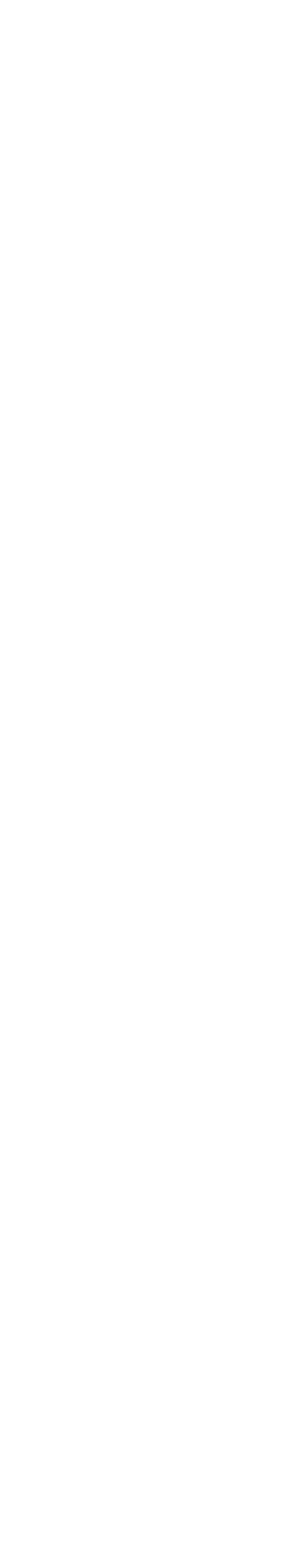
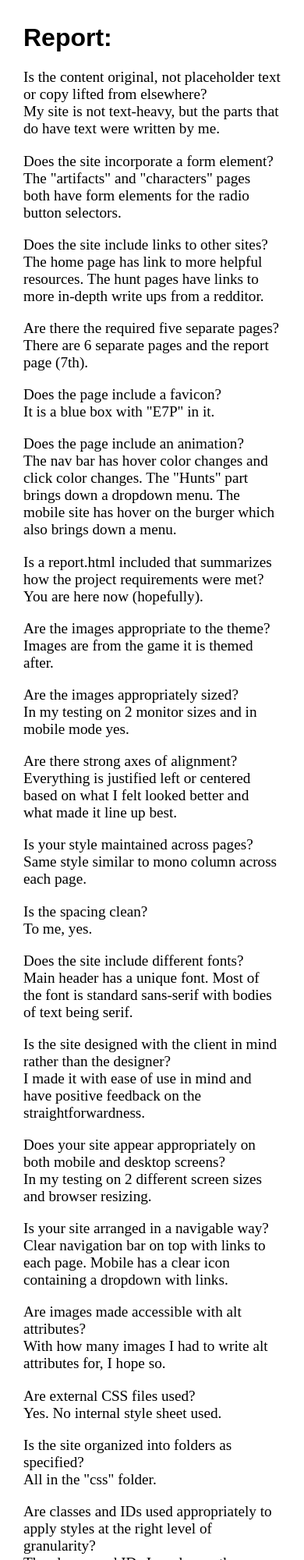
Before and after one commit to madisowo/347p1, a plain HTML site: page html/report.html in a window 390 px wide. Shown: the top 2000 px of the page at 78% size. Before the commit the page ends 844 px from the top, so only its background shows below. Drawn offline with Linux system fonts and the light colour scheme.

Commit message:
Minor fixes

```diff
--- a/css/artifacts.css
+++ b/css/artifacts.css
@@ -162,7 +162,7 @@ color: rgb(225, 225, 225);
 margin-top: auto;
 }
 
-#cat {
+#arts {
 display: flex;
 flex-direction: row;
 flex-wrap: wrap;
--- a/css/characters.css
+++ b/css/characters.css
@@ -176,7 +176,7 @@ border: darkslateblue solid;
 border-radius: 10px;
 }
 
-#cat {
+#chars {
 display: flex;
 flex-direction: row;
 flex-wrap: wrap;
--- a/html/report.html
+++ b/html/report.html
@@ -3,10 +3,194 @@
 <head>
     <meta charset="UTF-8">
     <meta name="viewport" content="width=device-width, initial-scale=1.0">
+    <link rel="icon" type="image/ico" href="../images/favicon.ico">
     <title>347 P1 Report</title>
 </head>
+
+<style>
+    body {
+        margin: 30px;
+    }
+
+    h1 {
+        font-family: sans-serif;
+    }
+
+    p {
+        font-size: 1.2em;
+    }
+</style>
+
 <body>
+    <h1>Report:</h1>
 
+    <p>
+        Is the content original, not placeholder text or copy lifted from elsewhere?
+        <br>
+        My site is not text-heavy, but the parts that do have text were written by me.
+    </p>
+
+    <p>
+        Does the site incorporate a form element?
+        <br>
+        The "artifacts" and "characters" pages both have form elements for the radio button selectors.
+    </p>
+
+    <p>
+        Does the site include links to other sites?
+        <br>
+        The home page has link to more helpful resources. The hunt pages have links to more in-depth write ups from a redditor.
+    </p>
+
+    <p>
+        Are there the required five separate pages?
+        <br>
+        There are 6 separate pages and the report page (7th).
+    </p>
+
+    <p>
+        Does the page include a favicon?
+        <br>
+        It is a blue box with "E7P" in it.
+    </p>
+
+    <p>
+        Does the page include an animation?
+        <br>
+        The nav bar has hover color changes and click color changes. The "Hunts" part brings down a dropdown menu. The mobile site has hover on the burger which also brings down a menu.
+    </p>
+
+    <p>
+        Is a report.html included that summarizes how the project requirements were met?
+        <br>
+        You are here now (hopefully).
+    </p>
+
+    <p>
+        Are the images appropriate to the theme?
+        <br>
+        Images are from the game it is themed after.
+    </p>
+
+    <p>
+        Are the images appropriately sized?
+        <br>
+        In my testing on 2 monitor sizes and in mobile mode yes.
+    </p>
+
+    <p>
+        Are there strong axes of alignment?
+        <br>
+        Everything is justified left or centered based on what I felt looked better and what made it line up best.
+    </p>
+
+    <p>
+        Is your style maintained across pages?
+        <br>
+        Same style similar to mono column across each page.
+    </p>
+
+    <p>
+        Is the spacing clean?
+        <br>
+        To me, yes.
+    </p>
+
+    <p>
+        Does the site include different fonts?
+        <br>
+        Main header has a unique font. Most of the font is standard sans-serif with bodies of text being serif.
+    </p>
+
+    <p>
+        Is the site designed with the client in mind rather than the designer?
+        <br>
+        I made it with ease of use in mind and have positive feedback on the straightforwardness.
+    </p>
+
+    <p>
+        Does your site appear appropriately on both mobile and desktop screens?
+        <br>
+        In my testing on 2 different screen sizes and browser resizing.
+    </p>
+
+    <p>
+        Is your site arranged in a navigable way?
+        <br>
+        Clear navigation bar on top with links to each page. Mobile has a clear icon containing a dropdown with links.
+    </p>
+
+    <p>
+        Are images made accessible with alt attributes?
+        <br>
+        With how many images I had to write alt attributes for, I hope so.
+    </p>
+
+    <p>
+        Are external CSS files used?
+        <br>
+        Yes. No internal style sheet used.
+    </p>
+
+    <p>
+        Is the site organized into folders as specified?
+        <br>
+        All in the "css" folder.
+    </p>
+
+    <p>
+        Are classes and IDs used appropriately to apply styles at the right level of granularity?
+        <br>
+        The classes and IDs I used were the easiest way for me to style what I want. So to me, yes.
+    </p>
+
+    <p>
+        Are selectors used appropriately?
+        <br>
+        I hope so. Like the last one, it doesn't seem like this one is up to me to decide.
+    </p>
+
+    <p>
+        Are lowercase filenames used?
+        <br>
+        All filenames are lowercase.
+    </p>
+
+    <p>
+        Is the site served over HTTPS on port 443?
+        <br>
+        Check.
+    </p>
+
+    <p>
+        Does port 80 redirect to port 443?
+        <br>
+        Check.
+    </p>
+
+    <p>
+        Is the HTML, CSS, and JavaScript readable?
+        <br>
+        To me, yes, but I also wrote it.
+    </p>
+
+    <p>
+        Does your HTML and CSS pass all validation?
+        <br>
+        All files were put through the Nu Validator and returned no errors or warnings.
+    </p>
+
+    <p>
+        Is the site created without the aid of other libraries or frameworks?
+        <br>
+        Check.
+    </p>
+
+    <p>
+        Was there a steady flow of commits to Git?
+        <br>
+        Steady commits over the span of the project. Definitely more commits in the last week of the project, but that is expected.
+    </p>
 
 </body>
 </html>
```
Also changed, not shown: html/artifacts.html (+5 -5 lines), html/characters.html (+5 -5 lines), css/shared.css (added).
